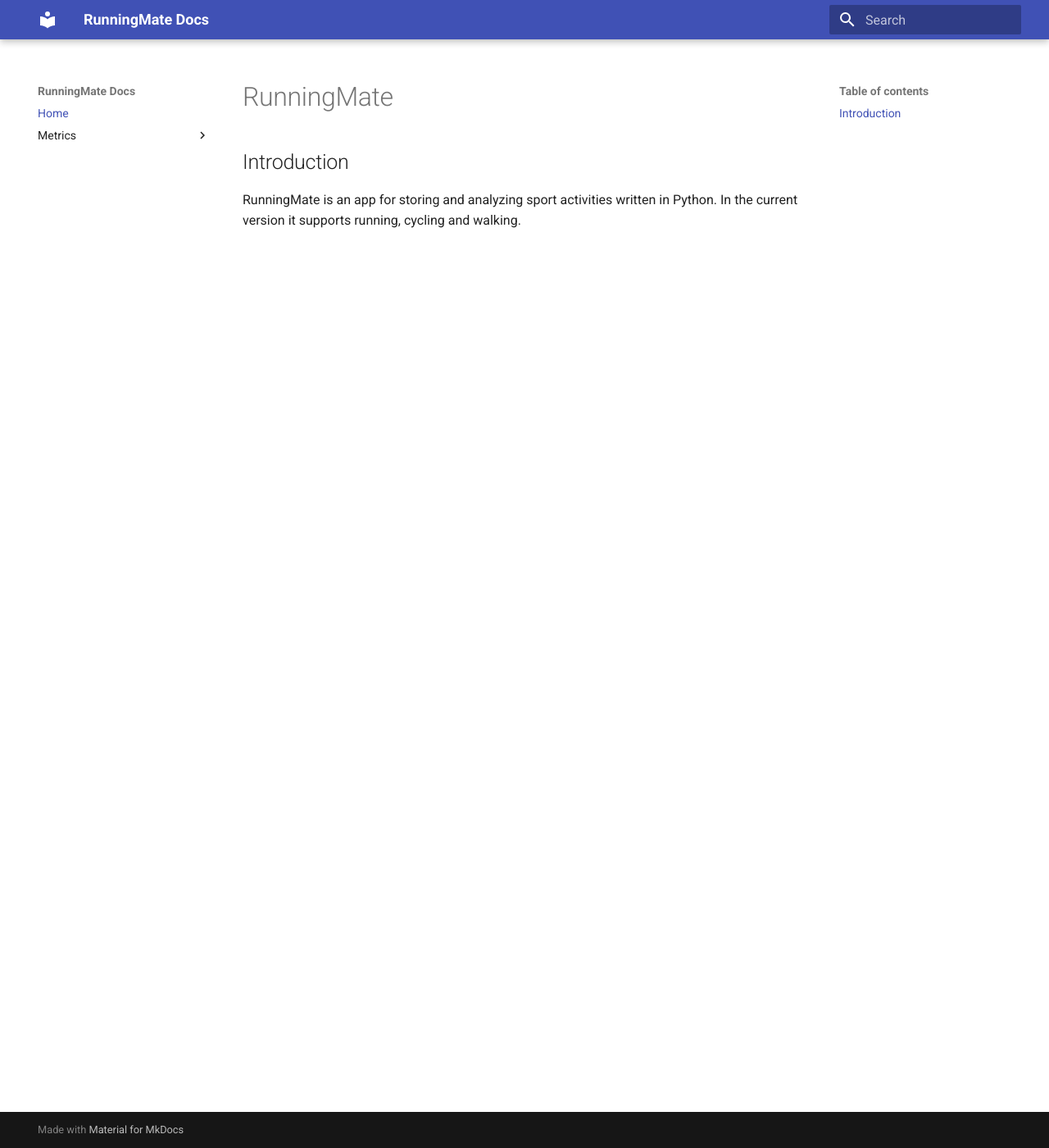
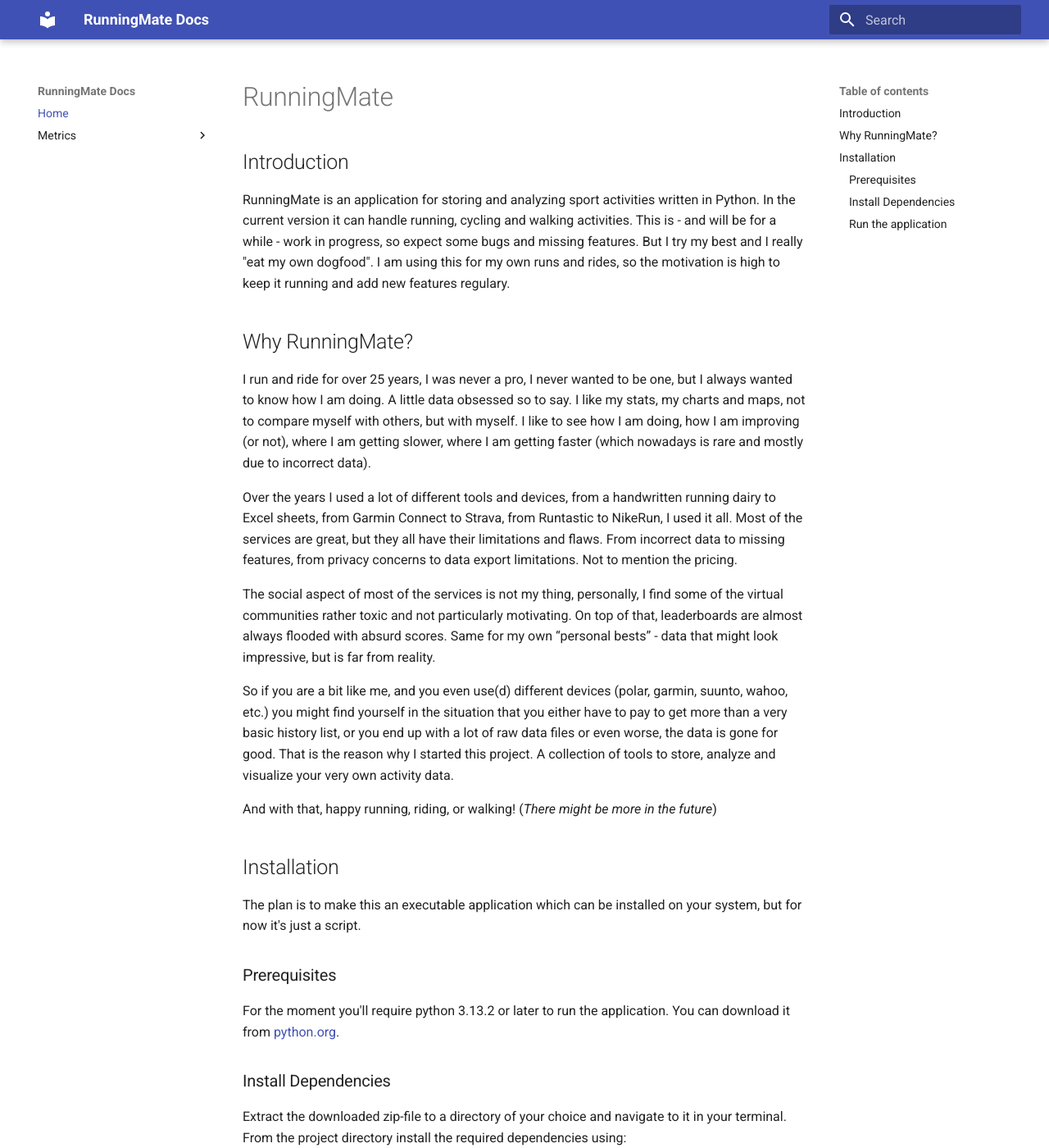
Before and after one commit to axelmichel/runningmate, an MkDocs documentation site: the page built from docs/index.md, in a window 1280 px wide and 1400 px high. Shown: the whole window at 82% size. Built offline with MkDocs 1.6.1 and Material for MkDocs 9.7.7, drawn with Linux system fonts in a browser that asks for light colours; some of the changed text lies outside the part shown.

Commit message:
[10-docs]: WIP

````diff
--- a/docs/index.md
+++ b/docs/index.md
@@ -1,4 +1,50 @@
 # RunningMate
 
 ## Introduction
-RunningMate is an app for storing and analyzing sport activities written in Python. In the current version it supports running, cycling and walking.
+RunningMate is an application for storing and analyzing sport activities written in Python.
+In the current version it can handle running, cycling and walking activities.
+This is - and will be for a while - work in progress, so expect some bugs and missing features.
+But I try my best and I really "eat my own dogfood". I am using this for my own runs and rides,
+so the motivation is high to keep it running and add new features regulary.
+
+## Why RunningMate?
+I run and ride for over 25 years, I was never a pro, I never wanted to be one, but I always wanted to know how I am doing.
+A little data obsessed so to say. I like my stats, my charts and maps, not to compare myself with others, but with myself.
+I like to see how I am doing, how I am improving (or not), where I am getting slower, where I am getting faster
+(which nowadays is rare and mostly due to incorrect data).
+
+Over the years I used a lot of different tools and devices, from a handwritten running dairy to Excel sheets, from Garmin Connect to Strava,
+from Runtastic to NikeRun, I used it all. Most of the services are great, but they all have their limitations and flaws.
+From incorrect data to missing features, from privacy concerns to data export limitations. Not to mention the pricing.
+
+The social aspect of most of the services is not my thing, personally, I find some of the virtual communities rather toxic
+and not particularly motivating. On top of that, leaderboards are almost always flooded with absurd scores. Same for my own
+“personal bests” - data that might look impressive, but is far from reality.
+
+So if you are a bit like me, and you even use(d) different devices (polar, garmin, suunto, wahoo, etc.) you might find yourself in the
+situation that you either have to pay to get more than a very basic history list, or you end up with a lot of raw data files or even worse,
+the data is gone for good. That is the reason why I started this project.
+A collection of tools to store, analyze and visualize your very own activity data.
+
+And with that, happy running, riding, or walking! (*There might be more in the future*)
+
+## Installation
+The plan is to make this an executable application which can be installed on your system, but for now it's just a script.
+
+### Prerequisites
+For the moment you'll require python 3.13.2 or later to run the application. You can download it from [python.org](https://www.python.org/downloads/).
+
+### Install Dependencies
+Extract the downloaded zip-file to a directory of your choice and navigate to it in your terminal. From the project directory install the required dependencies using:
+
+   ```sh
+   pip install -r requirements.txt
+   ```
+
+*Keep in mind, that you might have to rerun this command if you update to a newer version of the application.*
+
+### Run the application
+
+   ```sh
+   python main.py
+   ```
--- a/mkdocs.yml
+++ b/mkdocs.yml
@@ -5,7 +5,6 @@ nav:
   - Metrics :
       - Heart Rate Zones: metrics/heart-rate-zones.md
       - Pace: metrics/pace.md
-      - Power (Watts): metrics/power.md
       - Trainings Effect: metrics/trainings-effect.md
 
 extra_javascript:
````
Also changed, not shown: docs/metrics/heart-rate-zones.md (+7 -9 lines), docs/metrics/pace.md (added, +165 -0 lines), docs/metrics/trainings-effect.md (+17 -25 lines).
